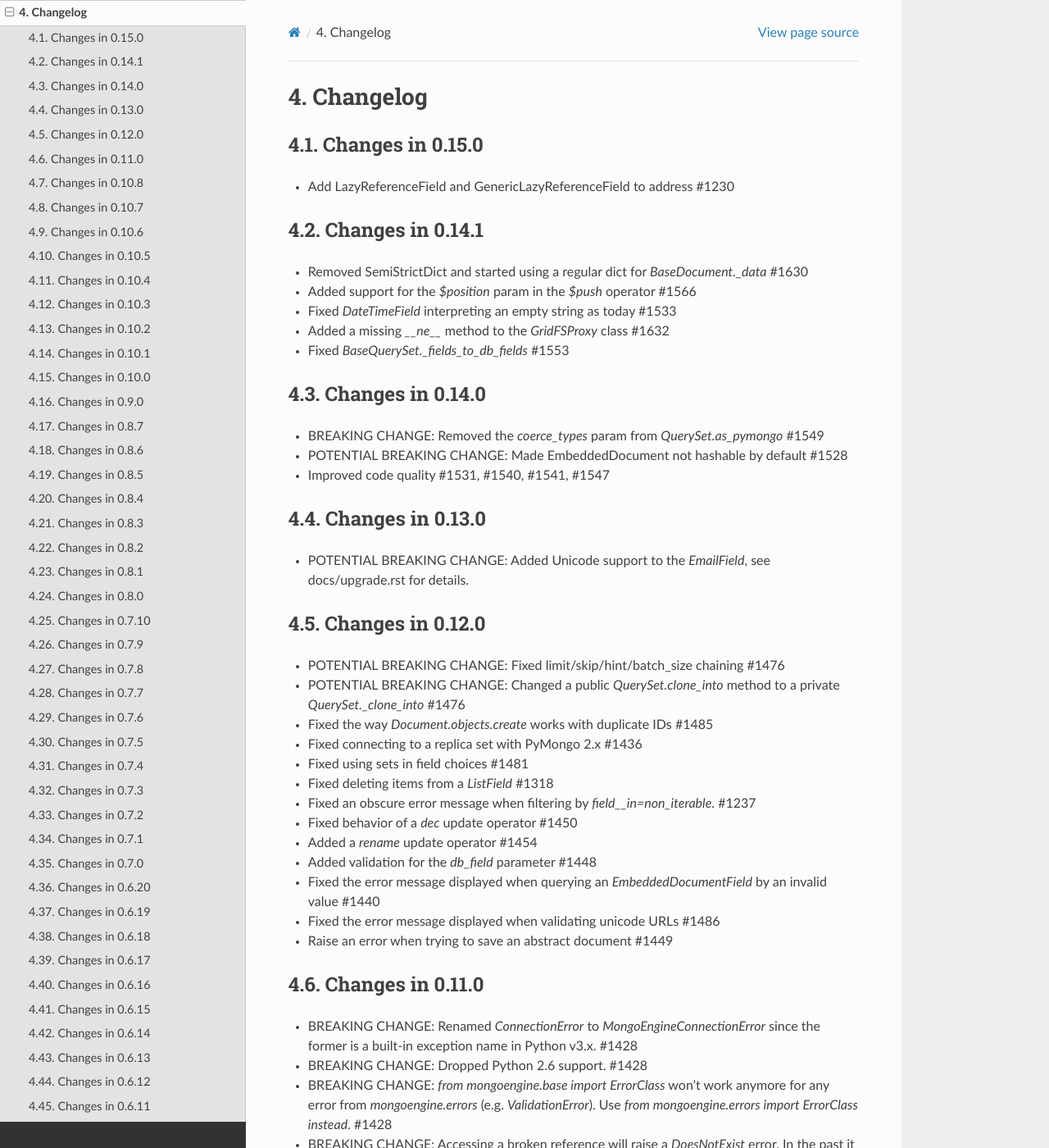
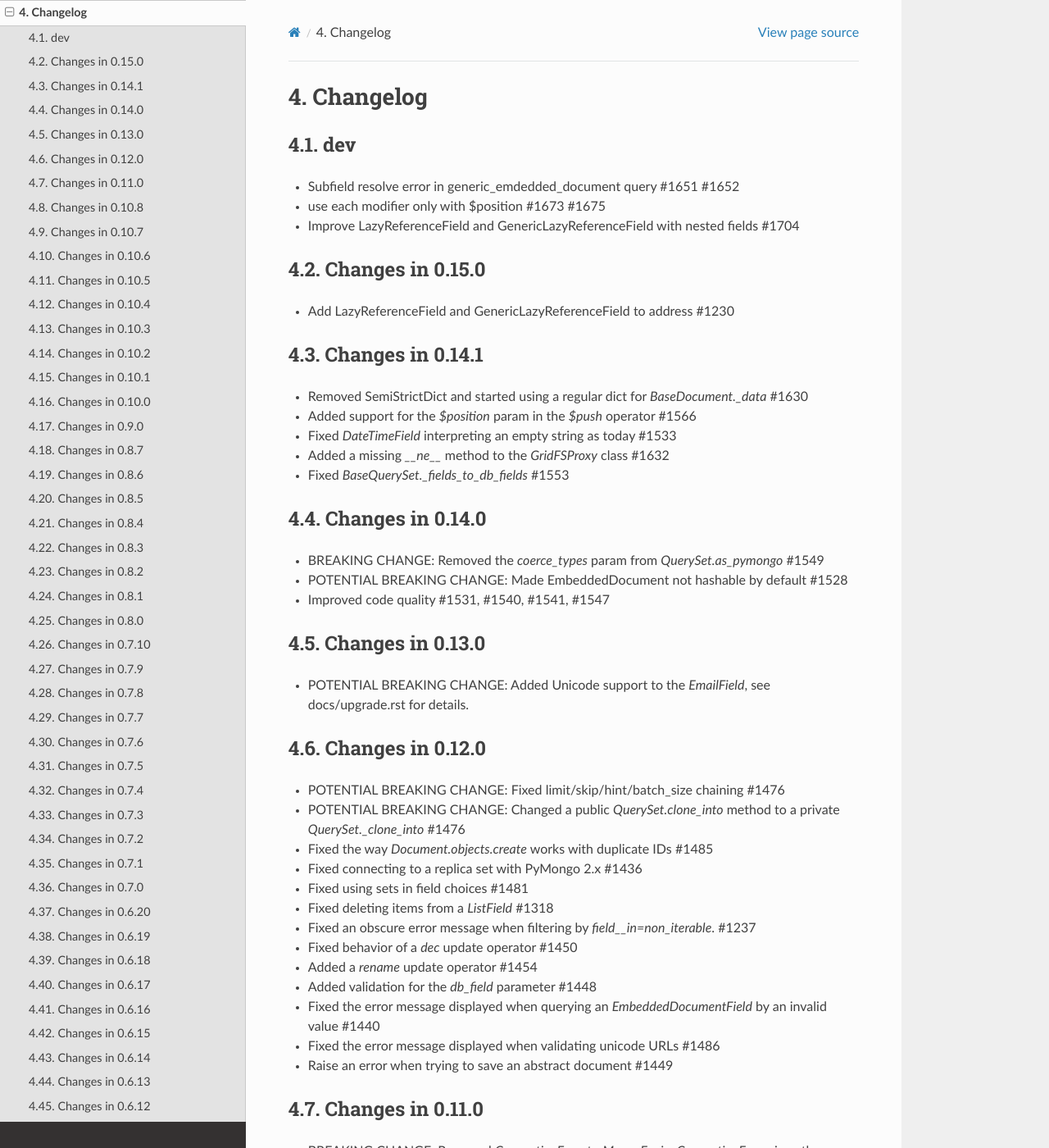
Before and after one commit to MongoEngine/mongoengine, a Sphinx documentation site: the page built from docs/changelog.rst, in a window 1280 px wide and 1400 px high. Shown: the whole window at 82% size. Built offline with Sphinx 7.4.7 and the Read the Docs theme 2.0.0, drawn with Linux system fonts in a browser that asks for light colours; some of the changed text lies outside the part shown.

Commit message:
Update changelog

```diff
--- a/docs/changelog.rst
+++ b/docs/changelog.rst
@@ -1,6 +1,13 @@
 =========
 Changelog
 =========
+
+dev
+===
+-  Subfield resolve error in generic_emdedded_document query #1651 #1652
+-  use each modifier only with $position #1673 #1675
+-  Improve LazyReferenceField and GenericLazyReferenceField with nested fields #1704
+
 
 Changes in 0.15.0
 =================
```
